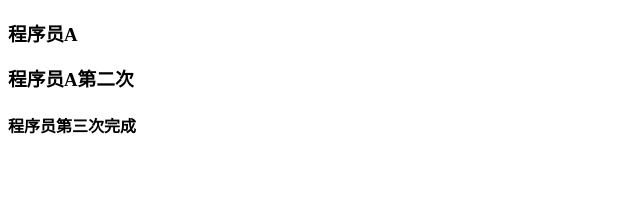
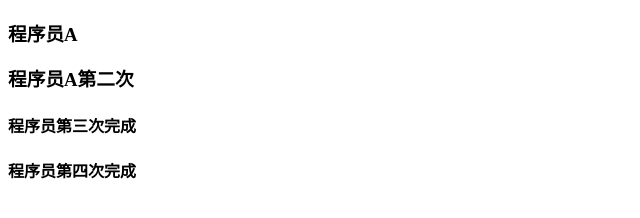
Before and after one commit to zhangqi455/git-demo, a plain HTML site: page index.html in a window 1280 px wide. Shown: the whole page, without its empty margins (0-640 px from the left). Drawn offline with Linux system fonts and the light colour scheme.

Commit message:
程序员第四次提交

```diff
--- a/index.html
+++ b/index.html
@@ -10,5 +10,6 @@
     <h3>程序员A</h3>
     <h3>程序员A第二次</h3>
     <h4>程序员第三次完成</h4>
+    <h4>程序员第四次完成</h4>
 </body>
 </html>
```
